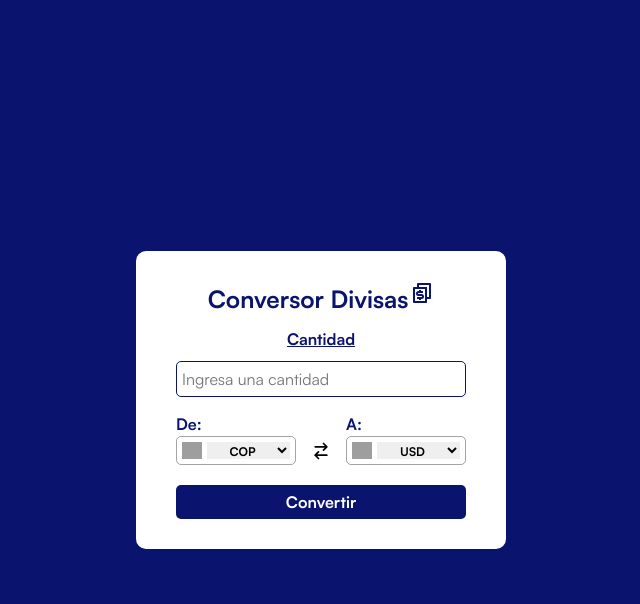
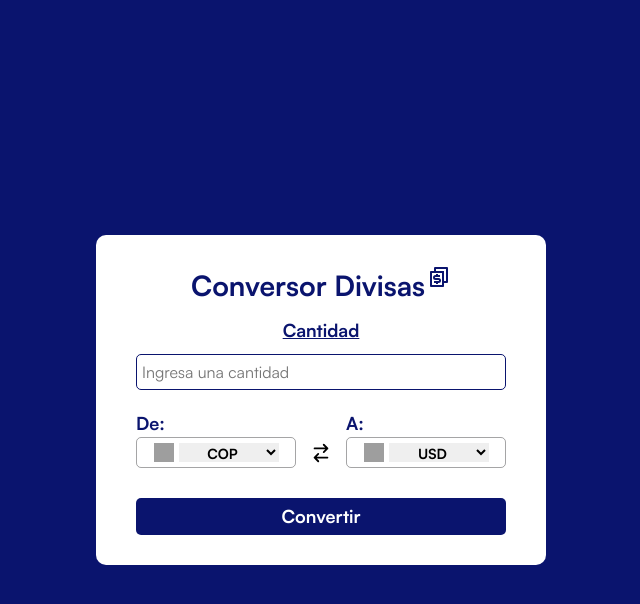
Before and after one commit to Mayer-04/Conversion-divisas, a website built with Vite: page index.html in a window 1280 px wide. Both pictures are taken after a click on the element 640 px from the left and 451 px from the top of the page. Shown: the whole page, without its empty margins (319-959 px from the left). Built offline with nearby package versions, Linux system fonts and the light colour scheme; grey boxes are pictures that could not be loaded.

Commit message:
Modificando código y estilos del proyecto

```diff
--- a/main.js
+++ b/main.js
@@ -39,6 +39,14 @@ currenciesContainer.addEventListener("submit", (event) => {
 
 switchCurrency.addEventListener("click", () => {
   handleSwitchCurrency(selectFrom, selectTo, countries, conversionResult);
+
+  if (!inputAmount.value) {
+    conversionResult.classList.add("hidden");
+    conversionResult.textContent = "";
+    return;
+  }
+
+  fetchCurrency(inputAmount, selectFrom, selectTo, conversionResult);
 });
 
 renderSelect();
--- a/src/fetch-currency.js
+++ b/src/fetch-currency.js
@@ -16,11 +16,10 @@ export async function fetchCurrency(
   try {
     const inputValue = inputAmount.value;
     if (!inputValue) {
-      conversionResult.classList.add("hidden");
+      conversionResult.classList.remove("hidden");
+      conversionResult.textContent = "Ingresa una cantidad válida.";
       return;
     }
-
-    inputAmount.value = "";
 
     conversionResult.textContent = "Obteniendo el tipo de cambio...";
 
--- a/style.css
+++ b/style.css
@@ -84,11 +84,17 @@ h6 {
 }
 
 .currency-converter {
-  max-width: 370px;
+  width: 28.125rem;
   overflow: hidden;
   background-color: var(--white);
   padding: 30px 40px;
   border-radius: 10px;
+}
+
+@media (width < 490px) {
+  .currency-converter {
+    max-width: 370px;
+  }
 }
 
 .header {
@@ -98,6 +104,7 @@ h6 {
 }
 
 .currency-title {
+  font-size: 1.75rem;
   color: var(--color-primary);
   text-align: center;
   margin-bottom: 10px;
@@ -106,10 +113,11 @@ h6 {
 .amount-container {
   display: flex;
   flex-direction: column;
-  margin-bottom: 15px;
+  margin-bottom: 20px;
 }
 
 .label-amount {
+  font-size: 1.125rem;
   font-weight: 700;
   color: var(--color-primary);
   text-align: center;
@@ -134,7 +142,7 @@ h6 {
   justify-content: center;
   align-items: center;
   gap: 50px;
-  margin-bottom: 20px;
+  margin-bottom: 30px;
 }
 
 .currency-container {
@@ -142,23 +150,25 @@ h6 {
 }
 
 .label {
+  font-size: 1.125rem;
   color: var(--color-primary);
   font-weight: 600;
 }
 
 .switch-currency {
   position: absolute;
-  top: 23px;
+  top: 27px;
   transform: rotate(90deg);
   cursor: pointer;
 }
 
 .switch-icon {
-  width: 1.25rem;
+  width: 1.375rem;
 }
 
 .currency-select {
   display: flex;
+  justify-content: center;
   gap: 5px;
   border: 1px solid var(--color-border);
   border-radius: 5px;
@@ -170,8 +180,8 @@ h6 {
 }
 
 .select {
+  font-size: 14px;
   width: 6.25rem;
-  font-size: 12px;
   font-weight: 700;
   border: none;
   outline: none;
@@ -190,6 +200,7 @@ h6 {
 
 .convert-button {
   width: 100%;
+  font-size: 1.125rem;
   font-weight: 600;
   background-color: var(--color-primary);
   color: var(--white);
@@ -207,6 +218,7 @@ h6 {
   font-size: 1.125rem;
   font-weight: 700;
   color: var(--color-primary);
+  text-wrap: balance;
   margin-top: 20px;
 }
 
```
